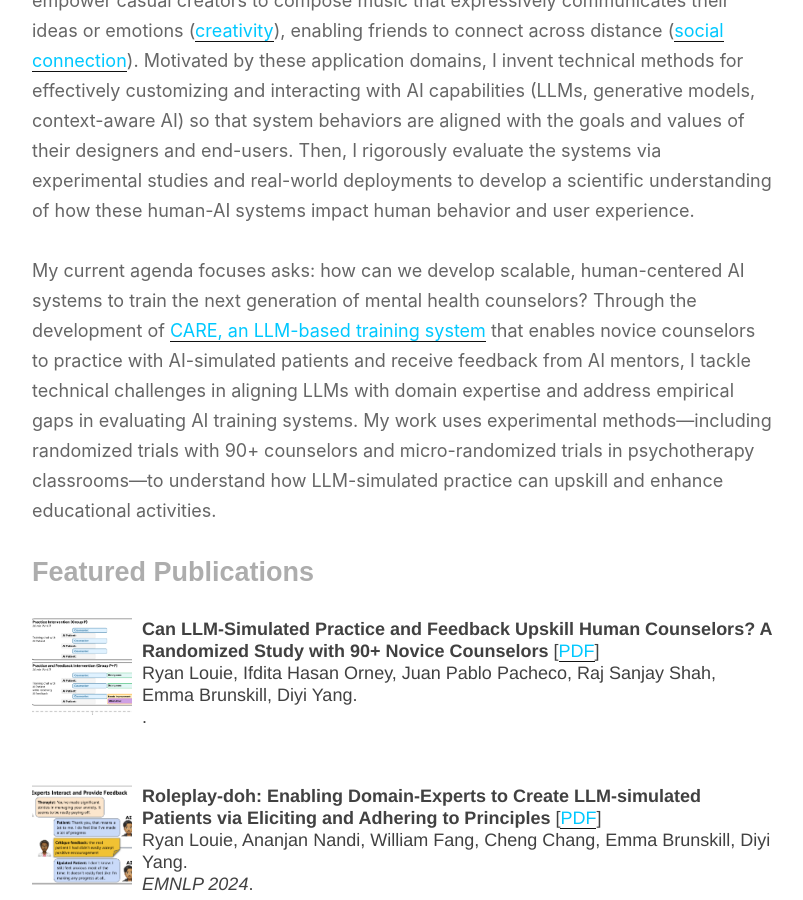
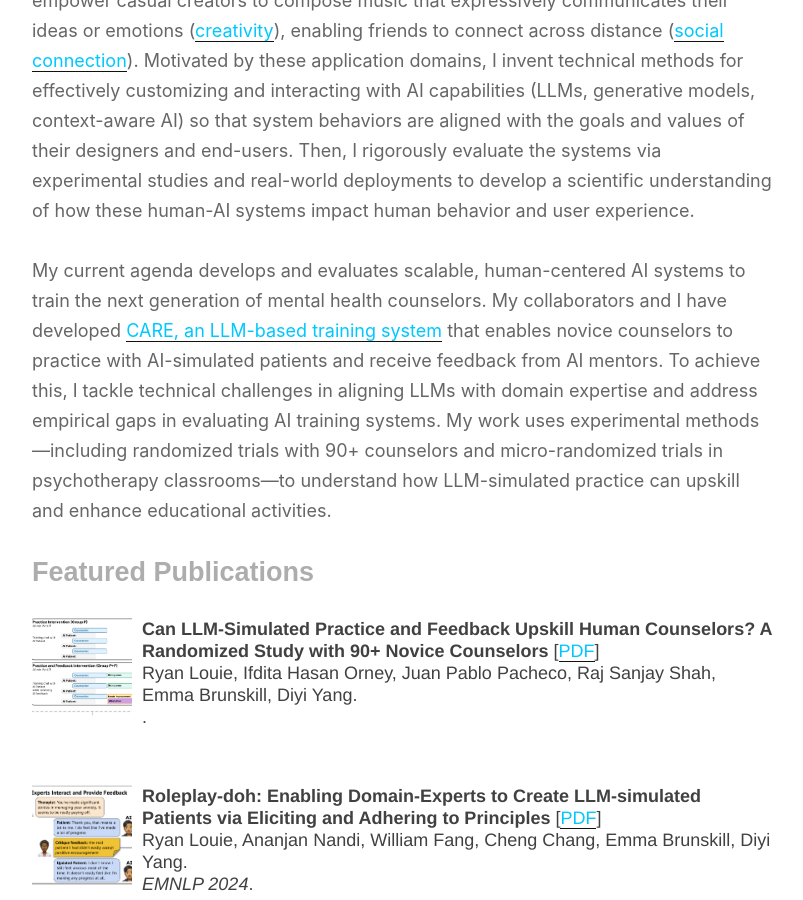
Before and after one commit to youralien/youralien.github.io, a Jekyll site: the page built from index.html, in a window 1280 px wide and 900 px high, scrolled down 1028 px. Shown: the whole window, without its empty margins (238-1041 px from the left). Built offline with Jekyll 4.4.1, drawn with Linux system fonts in a browser that asks for light colours; nearby versions of some CDN libraries; some web fonts are replaced.

Commit message:
small typo edits! done done done

```diff
--- a/index.html
+++ b/index.html
@@ -36,7 +36,7 @@ cover: 'http://www.abisolutions.org.uk/website/images/ConferencesHR.jpg'
     <div class="home inner">
       <section id="news">
         <h2>News</h2>
-        <p style="font-weight: bold; font-style: italic;">
+        <p style="font-weight: bold;">
           ✨ I am on the job market in Fall 2025!  I am currently looking for full-time research roles in the US academic and industry market in the areas of Human-Centered AI and LLMs for Mental Health ✨.
         </p>
         <!-- <p style="font-weight: bold; font-style: italic;">
@@ -57,7 +57,7 @@ cover: 'http://www.abisolutions.org.uk/website/images/ConferencesHR.jpg'
           <!-- Mental health providers--from trained therapists to volunteer peer supporters--remain crucial, and we hypothesize that AI-assisted training and practice can improve their efficacy, confidence, and growth. Human-AI collaboration and interfaces for effectively imbuing AIs with domain-specific and personal-knowledge of this area will be important. -->
         </p>
         <p>
-          My current agenda focuses asks: how can we develop scalable, human-centered AI systems to train the next generation of mental health counselors? Through the development of <a href="https://arxiv.org/abs/2505.02428">CARE, an LLM-based training system</a> that enables novice counselors to practice with AI-simulated patients and receive feedback from AI mentors, I tackle technical challenges in aligning LLMs with domain expertise and address empirical gaps in evaluating AI training systems. My work uses experimental methods—including randomized trials with 90+ counselors and micro-randomized trials in psychotherapy classrooms—to understand how LLM-simulated practice can upskill and enhance educational activities.
+          My current agenda develops and evaluates scalable, human-centered AI systems to train the next generation of mental health counselors. My collaborators and I have developed <a href="https://arxiv.org/abs/2505.02428">CARE, an LLM-based training system</a> that enables novice counselors to practice with AI-simulated patients and receive feedback from AI mentors. To achieve this, I tackle technical challenges in aligning LLMs with domain expertise and address empirical gaps in evaluating AI training systems. My work uses experimental methods—including randomized trials with 90+ counselors and micro-randomized trials in psychotherapy classrooms—to understand how LLM-simulated practice can upskill and enhance educational activities.
         </p>
       </section>
 
```
